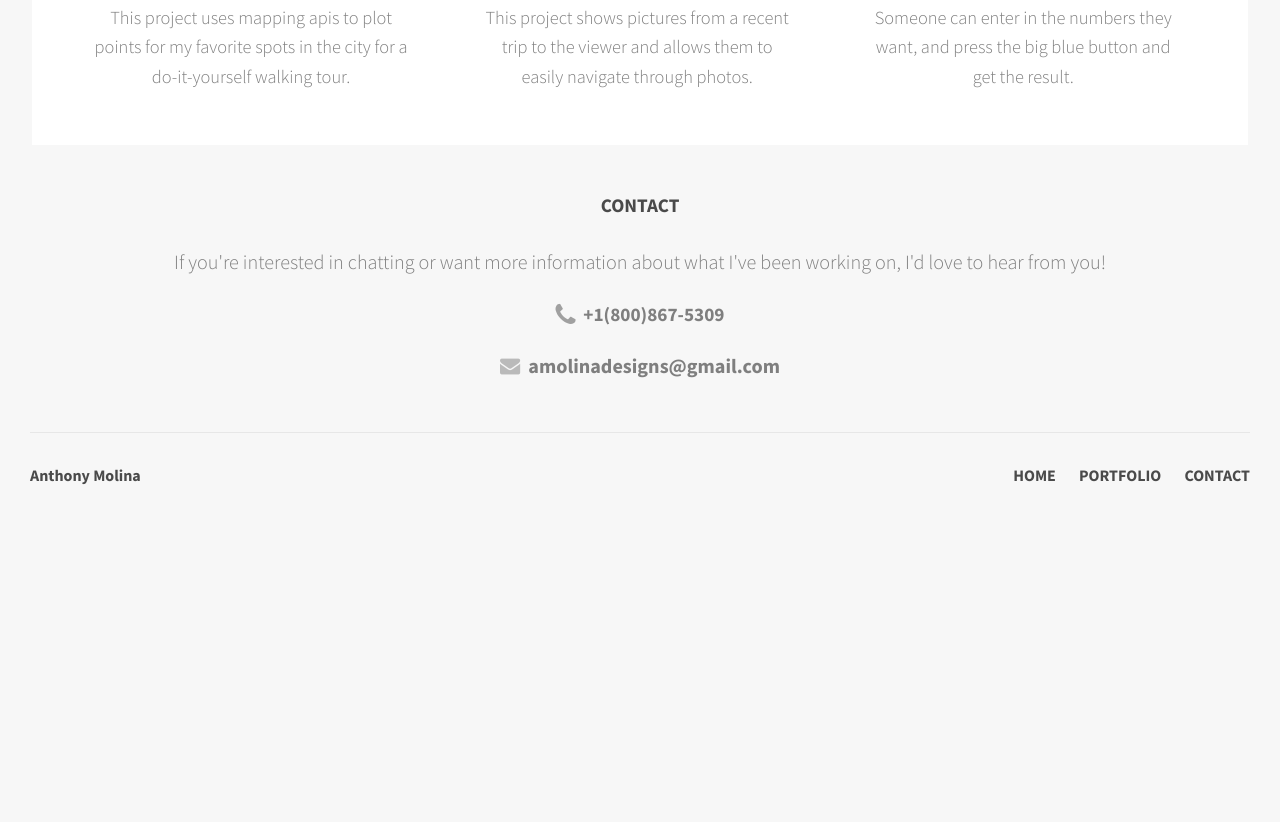
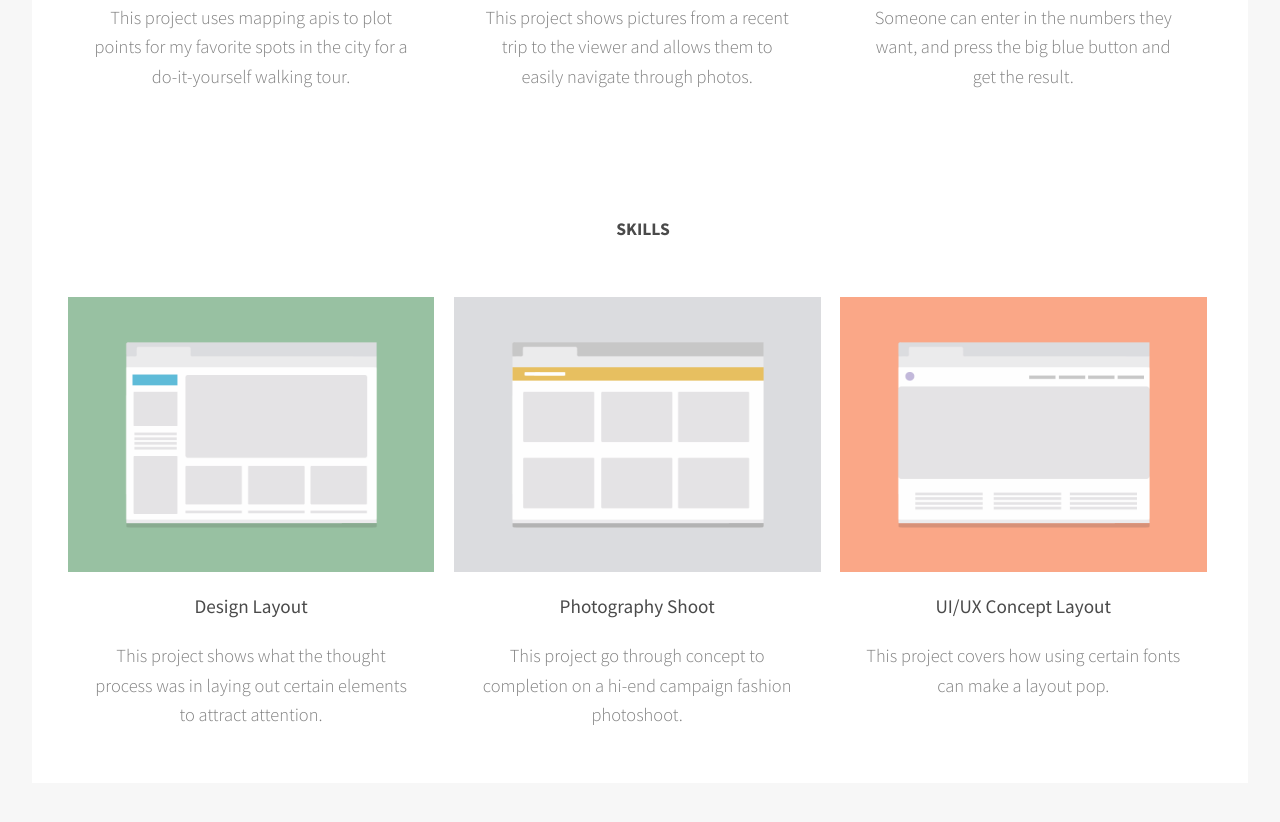
Before and after one commit to Sundevil4ever/responsive_layout_v2.0, a plain HTML site: page index.html in a window 1280 px wide. Shown: the part 1398-2220 px from the top of the page. Before the commit the page ends 1917 px from the top, so only its background shows below. Drawn offline with Linux system fonts and the light colour scheme.

Commit message:
Added Skills to Nav & Skills Section w/ ID tag

```diff
--- a/CSS/styles.css
+++ b/CSS/styles.css
@@ -49,7 +49,9 @@ h4 {
 }
 
 h1,
-h2 {
+h2,
+h5
+{
   margin-top: 0;
   padding-top: 20px;
   padding-bottom: 30px;
@@ -117,13 +119,26 @@ img {
 .main-header,
 .top,
 .portfolio,
-.contact {
+.contact,
+.skills
+{
   text-align: center;
 }
 
 .top {
   font-size: 1.2em;
   color: #707070;
+}
+
+.skills {
+  background-color: #fff;
+}
+
+.skills p {
+  padding-bottom: 20px;
+  padding-left: 10px;
+  padding-right: 10px;
+  font-size: 1.1em;
 }
 
 .portfolio {
@@ -323,6 +338,78 @@ img {
 
 .portfolio-6:hover {
   background: url("../images/portfolio-6.gif") no-repeat;
+  background-position: center;
+  background-repeat: no-repeat;
+  background-size: cover;
+  opacity: 1;
+  box-shadow: 2px 2px 8px rgba(0, 0, 0, .25);
+  transform: scale(1.05); /* (150% zoom - Note: if the zoom is too large, it will go outside of the viewport) */
+
+}
+
+.portfolio-7 {
+  background: url("../images/portfolio-7.png") no-repeat;
+  background-position: center;
+  background-repeat: no-repeat;
+  background-size: cover;
+  opacity: 0.8;
+  width: 95%;
+  height: 275px;
+  margin: 0 auto;
+  transition: transform .2s; /* Animation */
+
+}
+
+.portfolio-7:hover {
+  background: url("../images/portfolio-7.gif") no-repeat;
+  background-position: center;
+  background-repeat: no-repeat;
+  background-size: cover;
+  opacity: 1;
+  box-shadow: 2px 2px 8px rgba(0, 0, 0, .25);
+  transform: scale(1.05); /* (150% zoom - Note: if the zoom is too large, it will go outside of the viewport) */
+
+}
+
+.portfolio-8 {
+  background: url("../images/portfolio-8.png") no-repeat;
+  background-position: center;
+  background-repeat: no-repeat;
+  background-size: cover;
+  opacity: 0.8;
+  width: 95%;
+  height: 275px;
+  margin: 0 auto;
+  transition: transform .2s; /* Animation */
+
+}
+
+.portfolio-8:hover {
+  background: url("../images/portfolio-8.gif") no-repeat;
+  background-position: center;
+  background-repeat: no-repeat;
+  background-size: cover;
+  opacity: 1;
+  box-shadow: 2px 2px 8px rgba(0, 0, 0, .25);
+  transform: scale(1.05); /* (150% zoom - Note: if the zoom is too large, it will go outside of the viewport) */
+
+}
+
+.portfolio-9 {
+  background: url("../images/portfolio-9.png") no-repeat;
+  background-position: center;
+  background-repeat: no-repeat;
+  background-size: cover;
+  opacity: 0.8;
+  width: 95%;
+  height: 275px;
+  margin: 0 auto;
+  transition: transform .2s; /* Animation */
+
+}
+
+.portfolio-9:hover {
+  background: url("../images/portfolio-9.gif") no-repeat;
   background-position: center;
   background-repeat: no-repeat;
   background-size: cover;
@@ -549,6 +636,11 @@ img {
     padding-left: 20px;
   }
 
+  .row {
+    display: flex;
+    flex-wrap: wrap;
+  }
+
   .clearfix::after {
     content: "";
     display: table;
@@ -600,6 +692,15 @@ img {
     padding-bottom: 25px;
   }
 
+  .container3 {
+    width: 95%;
+    margin: 0 auto;
+    padding-top: 40px;
+    padding-left: 26px;
+    padding-right: 20px;
+    padding-bottom: 25px;
+  }
+
   .top {
     padding: 0 50px 50px;
   }
--- a/index.html
+++ b/index.html
@@ -19,6 +19,7 @@
       <ul class="main-nav">
         <li><a href="#home">Home</a></li>
         <li><a href="#portfolio">Portfolio</a></li>
+        <li><a href="#skills">Skills</a></li>
         <li><a href="#contact">Contact</a></li>
       </ul>
     </div>
@@ -62,6 +63,24 @@
       <p>Someone can enter in the numbers they want, and press the big blue button and get the result.</p>
     </div>
   </div>
+    <div class="skills clearfix container3" id="skills">
+      <h2>SKILLS</h2>
+      <div class="col">
+        <div class="portfolio-7"></div>
+        <h3>Design Layout</h3>
+        <p>This project shows what the thought process was in laying out certain elements to attract attention.</p>
+      </div>
+      <div class="col">
+      <div class="portfolio-8"></div>
+        <h3>Photography Shoot</h3>
+        <p>This project go through concept to completion on a hi-end campaign fashion photoshoot.</p>
+      </div>
+      <div class="col">
+        <div class="portfolio-9"></div>
+        <h3>UI/UX Concept Layout</h3>
+        <p>This project covers how using certain fonts can make a layout pop.</p>
+      </div>
+    </div>
   <div class="contact" id="contact">
     <h4>CONTACT</h4>
     <p>If you're interested in chatting or want more information about what I've been working on, I'd love to hear from you!</p>
@@ -75,6 +94,7 @@
   <div class="footer-nav">
     <span><a href="#home">Home</a></span>
     <span><a href="#portfolio">Portfolio</a></span>
+    <span><a href="#skills">Skills</a></span>
     <span><a href="#contact">Contact</a></span>
   </div>
 </body>
```
Also changed, not shown: images/portfolio-7.gif (added), images/portfolio-7.png (added), images/portfolio-8.gif (added), images/portfolio-8.png (added), images/portfolio-9.gif (added), images/portfolio-9.png (added).
